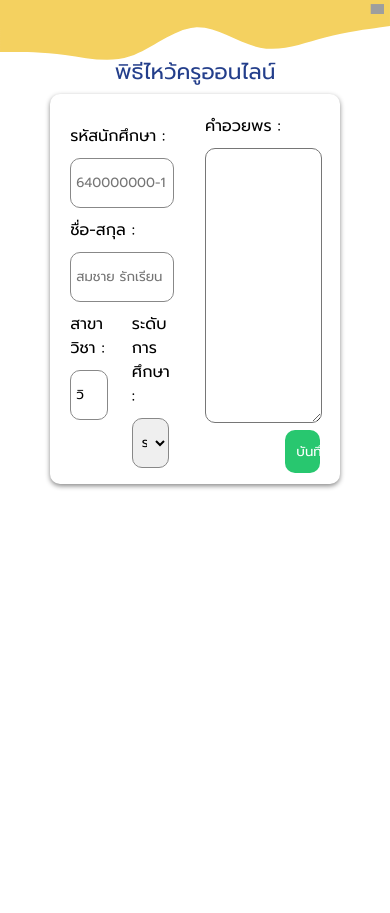
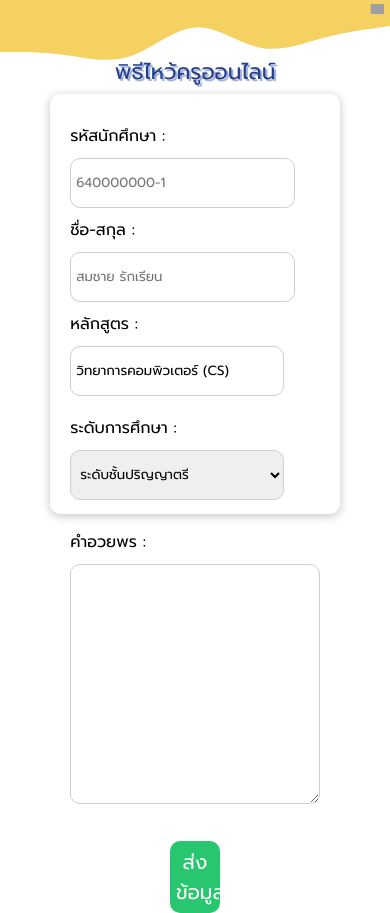
Before and after one commit to kkpanuwat/TeacherDay, a PHP site: page / in a window 390 px wide. Before the commit the page ends 489 px from the top, so only its background shows below. Run offline with PHP 8.4, Linux system fonts and the light colour scheme; grey boxes are pictures that could not be loaded.

Commit message:
Update css @media

```diff
--- a/assets/css/index.css
+++ b/assets/css/index.css
@@ -1,8 +1,7 @@
 @import url('https://fonts.googleapis.com/css2?family=Prompt:ital,wght@0,200;0,300;0,400;0,500;1,100;1,200;1,300;1,400;1,500&display=swap');
-
 :root {
     --color-black: #888;
-    --color-shadow: #888;
+    --color-shadow: rgb(194, 194, 194);
     --color-green: #28c76f;
 }
 
@@ -14,6 +13,7 @@
 .svg-text {
     font-size: 5em;
     fill: #233E8B;
+    text-shadow: #97a8d6 2px 2px 1px;
 }
 
 .container {
@@ -37,10 +37,11 @@
     background-color: white;
     border-radius: 10px;
     width: 80%;
-    height: 350px;
-    box-shadow: 0 2px 5px var(--color-shadow);
+    height: 370px;
+    box-shadow: 0 2px 10px var(--color-shadow);
     padding: 20px;
     margin: 0 auto;
+    margin-bottom: 2em;
 }
 
 .inputText {
@@ -49,14 +50,14 @@
     height: 50px;
     margin-top: 10px;
     padding: 5px;
-    border: 1px solid var(--color-black);
+    border: 1px solid rgb(207, 207, 207);
     box-sizing: border-box;
-    transition: .2s;
+    transition: .3s;
 }
 
 .inputText:focus {
     outline: none;
-    padding-right: 5px;
+    padding: 15px;
 }
 
 .inputBlog {
@@ -64,18 +65,33 @@
 }
 
 .major-grade {
-    width: 90%;
+    width: 95%;
     margin-top: 10px;
     display: grid;
     grid-template-columns: 1fr 1fr;
     gap: 20px;
 }
 
+.grade {
+    margin-left: -4px;
+}
+
+.comment {
+    margin-top: 10px;
+}
+
+.commentInput:focus {
+    outline: none;
+    padding: 10px;
+}
+
 .commentInput {
     margin-top: 10px;
     width: 100%;
-    height: 100%;
+    height: 18em;
     border-radius: 10px;
+    border: 1px solid rgb(207, 207, 207);
+    box-sizing: border-box;
 }
 
 .btn {
@@ -86,10 +102,42 @@
 
 .btn-save {
     background-color: var(--color-green);
-    width: 30%;
-    padding: 10px;
+    margin: auto;
+    font-size: 20px;
+    margin-top: 1.5em;
+    width: 20%;
+    display: block;
+    padding: 5px;
     color: white;
     border-radius: 10px;
     cursor: pointer;
-    float: right;
+    transition: .2s;
 }
+.btn-save:hover {
+    background-color: rgb(31, 150, 98);
+    box-shadow: 0 2px 10px var(--color-shadow);
+    letter-spacing: 2px;
+}
+
+
+
+@media screen and (max-width: 769px) {
+    .form {
+        display: grid;
+        grid-template-columns: 1fr;
+        gap: 20px;
+    }
+    .major-grade {
+        width: 95%;
+        margin-top: 10px;
+        display: grid;
+        grid-template-columns: 1fr;
+        gap: 20px;
+    }
+    .grade {
+        margin-left: 0px;
+    }
+    .form-control {
+        height: 380px;
+    }
+  }
--- a/index.php
+++ b/index.php
@@ -33,13 +33,13 @@
                     </div>
                     <div class="major-grade">
                         <div class="major">
-                            <label for="majorName">สาขาวิชา : </label>
+                            <label for="majorName">หลักสูตร : </label>
                             <br>
                             <input value="วิทยาการคอมพิวเตอร์ (CS)" id="inputmajor" list="major" class="major inputText">
                             <datalist id="major">
                                 <option value="วิทยาการคอมพิวเตอร์ (CS)">
                                 <option value="เทคโนโลยีสารสนเทศ (IT)">
-                                <option value="ภูมิสารสนเทศศาสตร์(GIS)">
+                                <option value="ภูมิสารสนเทศศาสตร์ (GIS)">
                             </datalist>
                         </div>
                         <div class="grade">
@@ -63,11 +63,11 @@
                     <div class="comment">
                         <label for="commentName">คำอวยพร :</label>
                         <br>
-                        <textarea name="comment" id="comment" class="commentInput" rows="13"></textarea>
+                        <textarea name="comment" id="comment" class="commentInput"></textarea>
                     </div>
-                    <button class="btn btn-save" onclick="insertComment()">บันทึก</button>
                 </div>
             </div>
+            <button class="btn btn-save" onclick="insertComment()">ส่งข้อมูล</button>
         </div>
     </div>
 </body>
```
